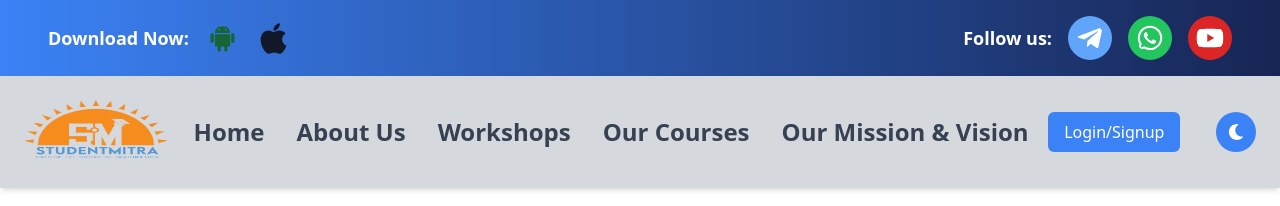
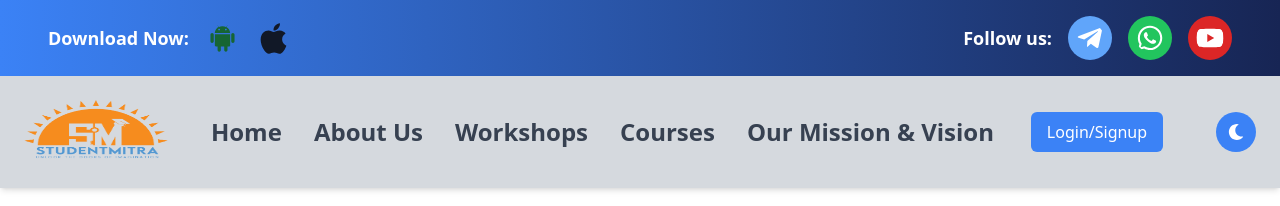
Before and after one commit to Bandari-Prabhas/StudentMitra, a React (Create React App) app: page / in a window 1280 px wide. Shown: the top 206 px of the page. Built offline with nearby package versions, Linux system fonts and the light colour scheme.

Commit message:
all files are added

```diff
--- a/src/pages/MainPage.js
+++ b/src/pages/MainPage.js
@@ -62,7 +62,7 @@ const MainPage = ({ darkMode, toggleDarkMode }) => {
             <a href="#home" className="hover:text-blue-500">Home</a>
             <a href="#about" className="hover:text-blue-500">About Us</a>
             <a href="#workshop" className="hover:text-blue-500">Workshops</a>
-            <a href="#courses" className="hover:text-blue-500">Our Courses</a>
+            <a href="#courses" className="hover:text-blue-500">Courses</a>
             <a href="#mission" className="hover:text-blue-500">Our Mission & Vision</a>
           </nav>
 
```
